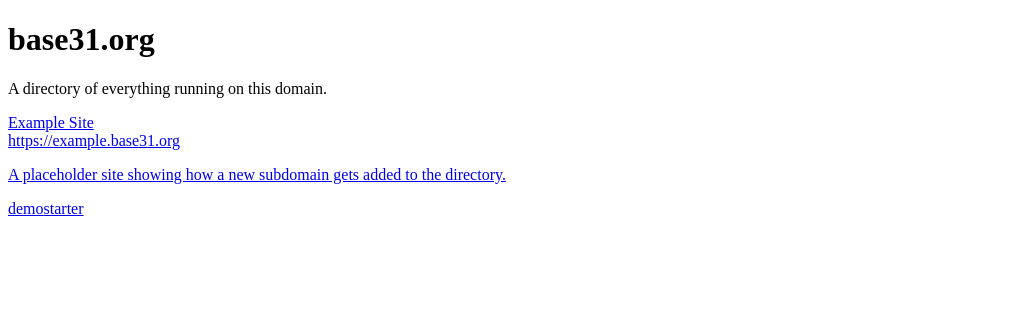
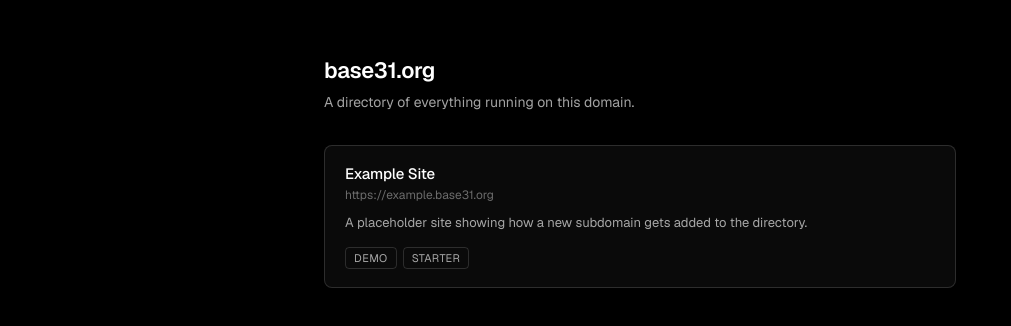
Before and after one commit to NOTAM-bobk/base31, a Next.js app: page / in a window 1280 px wide. Shown: the top 326 px of the page, without its empty margins (0-1011 px from the left). Built offline with nearby package versions, Linux system fonts and the light colour scheme.

Commit message:
Add files via upload

```diff
--- /dev/null
+++ b/app/globals.css
@@ -0,0 +1,188 @@
+:root {
+  --bg: #000000;
+  --surface: #0a0a0a;
+  --border: rgba(255, 255, 255, 0.14);
+  --border-hover: rgba(255, 255, 255, 0.4);
+  --text: #ffffff;
+  --text-secondary: rgba(255, 255, 255, 0.64);
+  --text-tertiary: rgba(255, 255, 255, 0.4);
+  --live: #4ade80;
+  --radius: 8px;
+}
+
+* {
+  box-sizing: border-box;
+}
+
+html {
+  color-scheme: dark;
+}
+
+body {
+  margin: 0;
+  background: var(--bg);
+  color: var(--text);
+  font-family: var(--font-sans), -apple-system, BlinkMacSystemFont, "Segoe UI", sans-serif;
+  -webkit-font-smoothing: antialiased;
+}
+
+a {
+  color: inherit;
+}
+
+.mono {
+  font-family: var(--font-mono), ui-monospace, SFMono-Regular, monospace;
+}
+
+/* header */
+
+.site-header {
+  border-bottom: 1px solid var(--border);
+}
+
+.site-header-inner {
+  max-width: 680px;
+  margin: 0 auto;
+  padding: 20px 24px;
+  display: flex;
+  align-items: center;
+  justify-content: space-between;
+}
+
+.wordmark {
+  font-size: 14px;
+  font-weight: 500;
+  letter-spacing: -0.01em;
+}
+
+.header-meta {
+  font-size: 12px;
+  color: var(--text-tertiary);
+}
+
+/* main */
+
+main {
+  max-width: 680px;
+  margin: 0 auto;
+  padding: 56px 24px 96px;
+}
+
+h1 {
+  font-size: 22px;
+  font-weight: 600;
+  letter-spacing: -0.015em;
+  margin: 0 0 8px;
+}
+
+.subtitle {
+  font-size: 14px;
+  color: var(--text-secondary);
+  margin: 0 0 32px;
+  line-height: 1.5;
+}
+
+.site-list {
+  display: flex;
+  flex-direction: column;
+  gap: 10px;
+}
+
+.site-card {
+  display: block;
+  text-decoration: none;
+  background: var(--surface);
+  border: 1px solid var(--border);
+  border-radius: var(--radius);
+  padding: 18px 20px;
+  transition: border-color 0.15s ease;
+}
+
+.site-card:hover {
+  border-color: var(--border-hover);
+}
+
+.site-card:hover .site-arrow {
+  opacity: 1;
+  transform: translateX(0);
+}
+
+.site-card-top {
+  display: flex;
+  align-items: center;
+  justify-content: space-between;
+  gap: 12px;
+}
+
+.site-name-row {
+  display: flex;
+  align-items: center;
+  gap: 8px;
+  min-width: 0;
+}
+
+.live-dot {
+  width: 7px;
+  height: 7px;
+  border-radius: 50%;
+  background: var(--live);
+  box-shadow: 0 0 0 3px rgba(74, 222, 128, 0.15);
+  flex-shrink: 0;
+}
+
+.site-name {
+  font-size: 15px;
+  font-weight: 500;
+  letter-spacing: -0.01em;
+  white-space: nowrap;
+  overflow: hidden;
+  text-overflow: ellipsis;
+}
+
+.site-arrow {
+  font-size: 14px;
+  color: var(--text-tertiary);
+  opacity: 0;
+  transform: translateX(-4px);
+  transition: opacity 0.15s ease, transform 0.15s ease;
+  flex-shrink: 0;
+}
+
+.site-url {
+  font-size: 12px;
+  color: var(--text-tertiary);
+  margin: 4px 0 0;
+}
+
+.site-description {
+  font-size: 13px;
+  color: var(--text-secondary);
+  line-height: 1.5;
+  margin: 10px 0 0;
+}
+
+.tags {
+  display: flex;
+  flex-wrap: wrap;
+  gap: 6px;
+  margin-top: 14px;
+}
+
+.tag {
+  font-size: 11px;
+  text-transform: uppercase;
+  letter-spacing: 0.04em;
+  color: var(--text-secondary);
+  border: 1px solid var(--border);
+  border-radius: 4px;
+  padding: 3px 8px;
+}
+
+.empty {
+  font-size: 14px;
+  color: var(--text-tertiary);
+  border: 1px dashed var(--border);
+  border-radius: var(--radius);
+  padding: 32px;
+  text-align: center;
+}
--- /dev/null
+++ b/app/layout.tsx
@@ -0,0 +1,26 @@
+import "./globals.css";
+import { Geist, Geist_Mono } from "next/font/google";
+import type { ReactNode } from "react";
+
+const geistSans = Geist({
+  subsets: ["latin"],
+  variable: "--font-sans",
+});
+
+const geistMono = Geist_Mono({
+  subsets: ["latin"],
+  variable: "--font-mono",
+});
+
+export const metadata = {
+  title: "base31.org",
+  description: "Directory of sites on base31.org",
+};
+
+export default function RootLayout({ children }: { children: ReactNode }) {
+  return (
+    <html lang="en" className={`${geistSans.variable} ${geistMono.variable}`}>
+      <body>{children}</body>
+    </html>
+  );
+}
```
